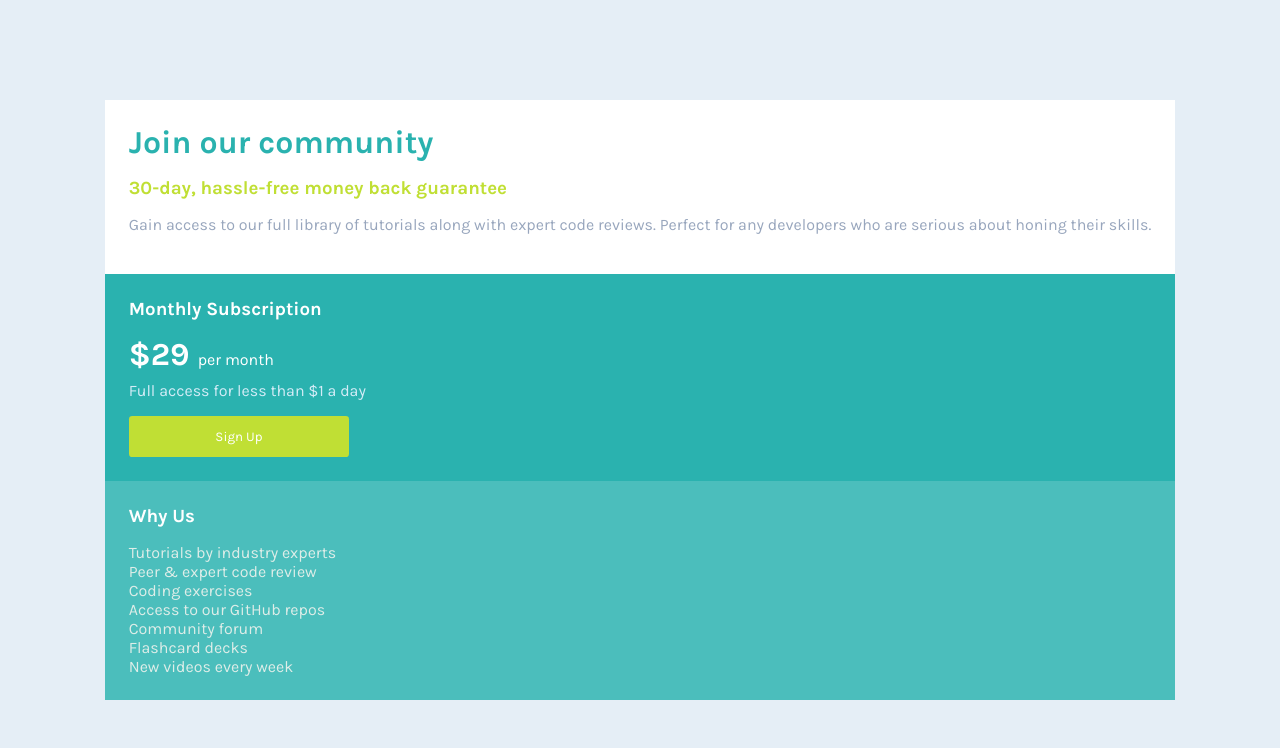
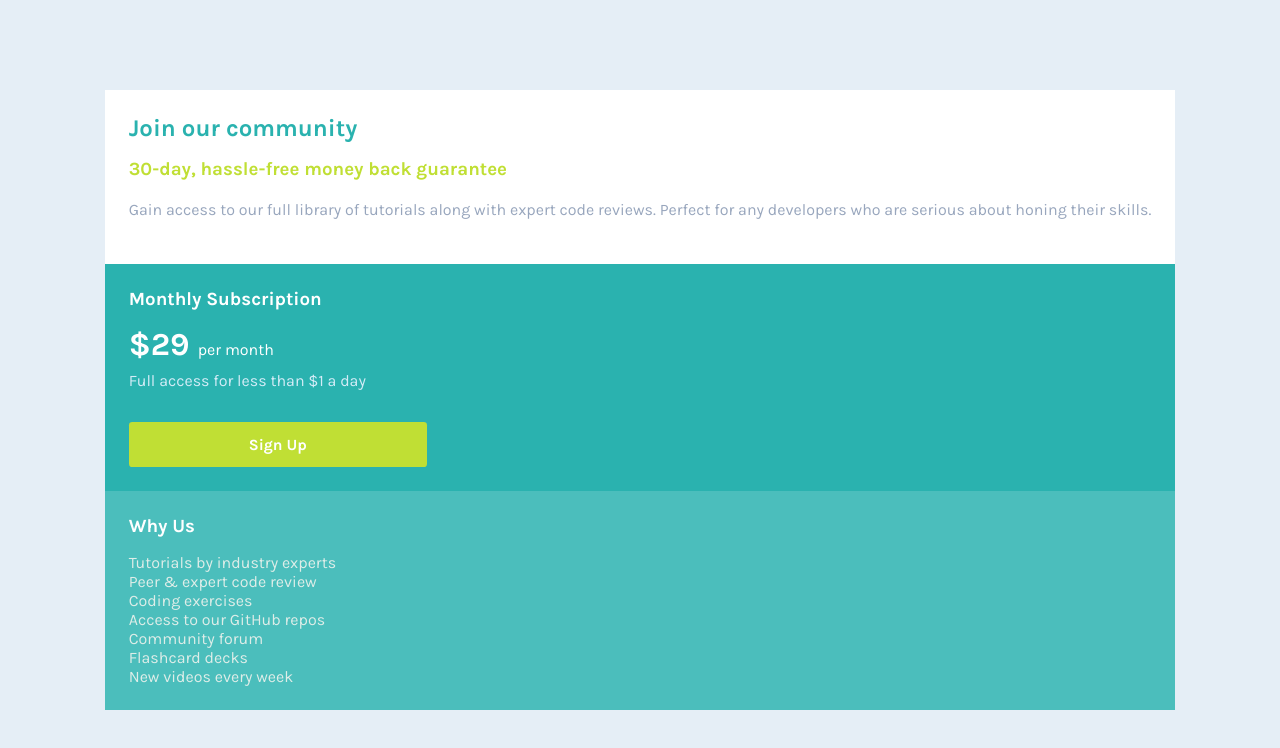
Before and after one commit to LordBogglesworth/single-price-grid-component-master, a plain HTML site: page index.html in a window 1280 px wide. Drawn offline with Linux system fonts and the light colour scheme.

Commit message:
third commit

```diff
--- a/css/master.css
+++ b/css/master.css
@@ -17,6 +17,7 @@
 }
 
 h1,
+h2,
 h3,
 p,
 span {
@@ -66,6 +67,7 @@ body {
 
 .join-paragraph {
   color: var(--clr-neutral-grayish-blue);
+  line-height: 3ch;
 }
 
 /* Bottom Collective Divs */
@@ -96,11 +98,12 @@ body {
 .rate-description {
   font-weight: 400;
   color: hsl(199, 69%, 90%);
+  padding-bottom: 2rem;
 }
 
 .sign-up-btn {
   background: var(--clr-primary-yellow);
-  padding: 1em 6.5em;
+  padding: 1em 9em;
   border: 0;
   border-radius: 0.25em;
   color: var(--clr-primary-white);
--- a/index.html
+++ b/index.html
@@ -19,7 +19,7 @@
 <body>
     <div class="main-card">
       <div class="top-section panel">
-        <h1 class="join-heading content-section">Join our community</h1>
+        <h2 class="join-heading content-section">Join our community</h2>
         <h3 class="join-sub-heading content-section">30-day, hassle-free money back guarantee</h3>
         <p class="join-paragraph content-section">Gain access to our full library of tutorials along with expert code reviews. Perfect for any developers who are serious about honing their skills.</p>
       </div>
@@ -28,7 +28,7 @@
           <h3 class="bottom-header content-section">Monthly Subscription</h3>
           <h1 class="monthly-rate mini-content-section">$29 <span>per month</span></h1>
           <p class="rate-description content-section">Full access for less than $1 a day</p>
-          <button class="sign-up-btn">Sign Up</button>
+          <button class="sign-up-btn"><h3>Sign Up</h3></button>
         </div>
         <div class="why-us bottom-sub-div panel">
           <h3 class="bottom-header content-section">Why Us</h3>
```
